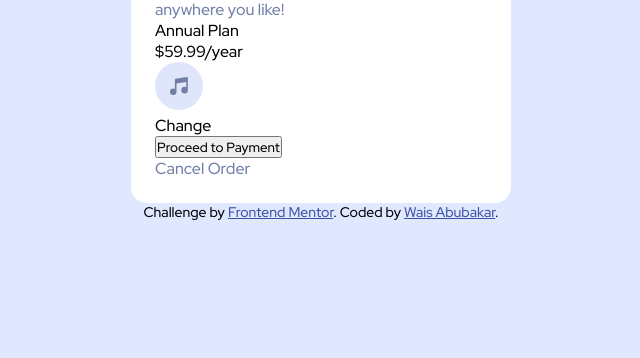
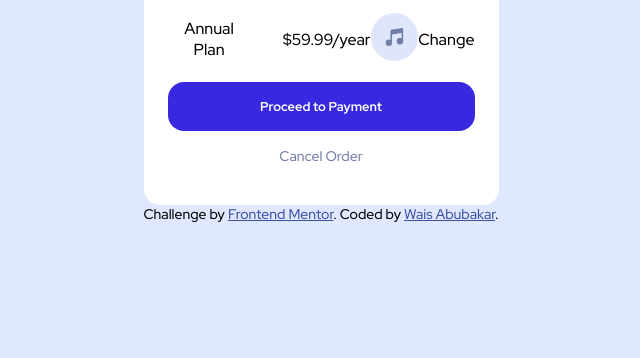
Before and after one commit to wais-mus/order-summary, a plain HTML site: page index.html in a window 1280 px wide. Shown: the part 442-800 px from the top of the page, without its empty margins (319-959 px from the left). Drawn offline with Linux system fonts and the light colour scheme.

Commit message:
made all edits for today, will continue in morning

```diff
--- a/style.css
+++ b/style.css
@@ -47,16 +47,19 @@ h1 {
 }
 
 p{
-    font-size: 16px;
+    font-size: 14px;
     color: var(--Desaturated-blue);
+
 }
 
 main {
-    max-width: 380px;
+    max-width: 355px;
 }
 
 main h1 {
     font-size: 1.5rem;
+    font-weight: 900;
+    margin-top: 1rem;
     margin-bottom: 1rem;
 }
 
@@ -68,6 +71,56 @@ main article:last-child {
     background-color: white;
     border-radius: 0 0 1rem 1rem;
     padding: 1.5rem;
+    margin-top: -1rem;
+    text-align: center;
+}
+
+main p {
+    margin-bottom: 1rem;
+    font-weight: 500;
+}
+
+main ul {
+    display: flex;
+    align-items: center;
+    margin-bottom: 1rem;
+}
+
+main ul li:first-child {
+    padding-right: 2em;
+    max-width: 100%
+}
+
+main ul li   {
+    align-items: center;
+    flex-direction: column;
+}
+
+.plan {
+    color: var(--Desaturated-blue);
+
+}
+
+main .btn {
+    background-color: var(--Bright-blue);
+    color: white;
+    border: none;
+    padding: 1rem 2rem;
+    border-radius: 1rem;
+    outline: none;
+    margin-bottom: 1rem;
+    width: 100%;
+    font-size: 0.8rem;
+    font-weight: 700;
+    cursor: pointer;
+    transition: 0.3s;
+    display: flex;
+    align-items: center;
+    justify-content: center;
+}
+
+main .btn:hover {
+    background-color: hsl(245, 70%, 61%);
 }
 
 .attribution {
```
